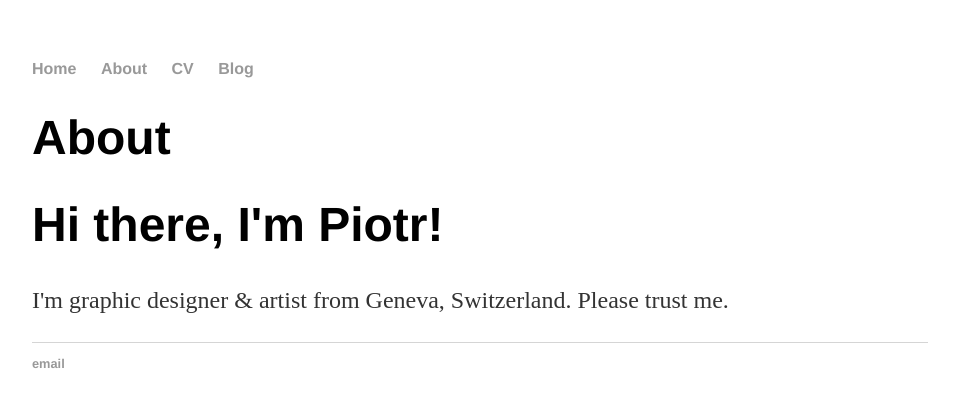
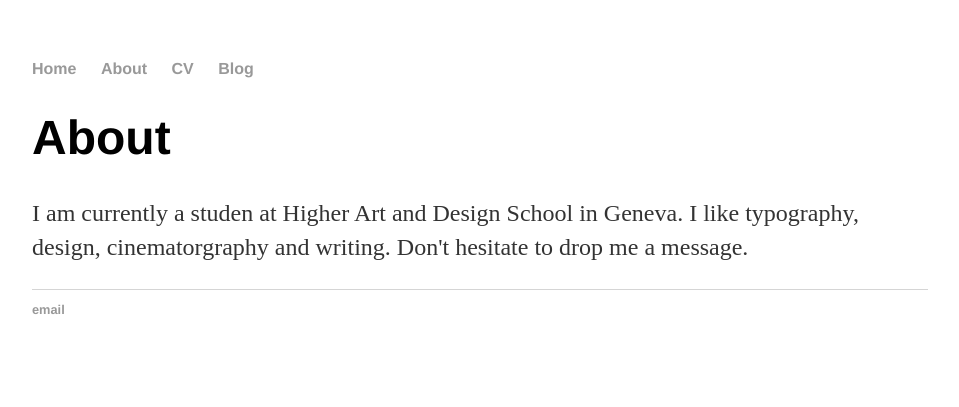
Before and after one commit to piotrvish/piotrvish.github.io, a Jekyll site: the page built from about/index.html, in a window 1280 px wide. Shown: the top 407 px of the page, without its empty margins (160-1119 px from the left). Built offline with Jekyll 4.4.1, drawn with Linux system fonts in a browser that asks for light colours.

Commit message:
Update index.html

```diff
--- a/about/index.html
+++ b/about/index.html
@@ -3,5 +3,4 @@ layout: default
 ---
 
 <h1>About</h1>
-<h1>Hi there, I'm Piotr!</h1>
-	<p>I'm graphic designer & artist from Geneva, Switzerland. Please trust me.</p>
+<p>I am currently a studen at Higher Art and Design School in Geneva. I like typography, design, cinematorgraphy and writing. Don't hesitate to drop me a message. </p>
```
